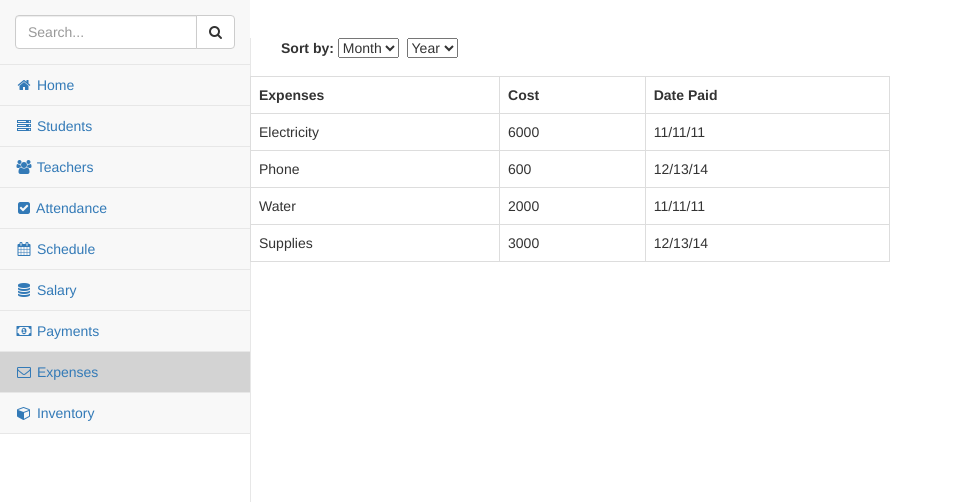
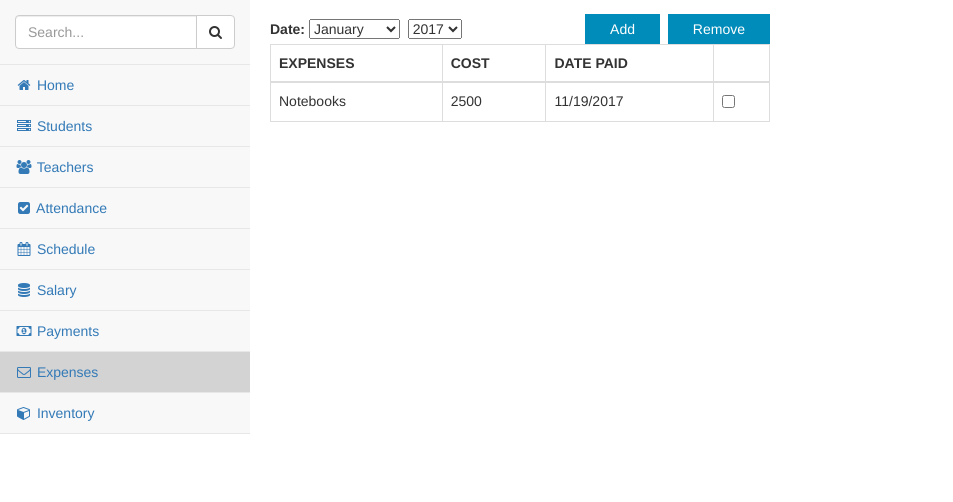
Before and after one commit to nathanjvy/INTROSE-Kumon, a Django app: page /kumon/expenses/ in a window 1280 px wide. Shown: the part 51-553 px from the top of the page, without its empty margins (0-953 px from the left). Run offline with Django 3.2, Linux system fonts and the light colour scheme; some libraries are stand-ins or nearby versions.

Commit message:
Update expenses.html

```diff
--- a/KumonSite/kumon/templates/kumon/expenses.html
+++ b/KumonSite/kumon/templates/kumon/expenses.html
@@ -2,10 +2,35 @@
 {% load staticfiles %}
 <html lang="en">
         <style>
-                #expenses-table th:hover, tr:hover{
-                    background-color: powderblue;
-                    color:white;
-                    border:none;
+                #Addbtn{
+                        background-color:#008CBA;
+                        border: none;
+                        color: white;
+                        padding: 5px 25px;
+                        transition-duration: 0.2s;
+                        position: absolute;
+                        right:110px;
+                        top:-5px;
+                }
+                #Addbtn:hover{
+                        background-color:white;
+                        color:black;
+                        border:2px solid #008CBA;
+                }
+                #Rembtn{
+                        background-color:#008CBA;
+                        border: none;
+                        color: white;
+                        padding: 5px 25px;
+                        transition-duration: 0.2s;
+                        position: absolute;
+                        right:0px;
+                        top:-5px;
+                }
+                #Rembtn:hover{
+                        background-color:white;
+                        color:black;
+                        border:2px solid #008CBA;
                 }
             </style>
 <head>
@@ -138,51 +163,73 @@
             <!-- /.navbar-static-side -->
         </nav>
 
-        <div id = "page-wrapper" style = "margin-top: 3%" >
-                <label class="Dropd">Sort by: </label>
+        <div style="position:absolute; left:270px; top:70px;">
+            <label class="Dropd">Date: </label>
             <select>
-                        <option>Month</option>
+                <option>January</option>
+                <option>February</option>
+                <option>March</option>
+                <option>April</option>
+                <option>May</option>
+                <option>June</option>
+                <option>July</option>
+                <option>August</option>
+                <option>September</option>
+                <option>October</option>
+                <option>November</option>
+                <option>December</option>
             </select>
-
             <label class="Dropd"></label>
             <select>
-                     <option>Year</option>
+                <option>2017</option>
+                <option>2018</option>
+                <option>2019</option>
+                <option>2020</option>
+                <option>2021</option>
+                <option>2022</option>
+                <option>2023</option>
+                <option>2024</option>
+                <option>2025</option>
+                <option>2026</option>
+                <option>2027</option>
+                <option>2028</option>
+                <option>2029</option>
+                <option>2030</option>
+                <option>2031</option>
+                <option>2032</option>
+                <option>2033</option>
+                <option>2034</option>
+                <option>2035</option>
+                <option>2036</option>
+                <option>2037</option>
+                <option>2038</option>
+                <option>2039</option>
+                <option>2040</option>
             </select>
-
-                <table class = "table table-bordered" id = "expenses-table" style = "width:50%; position:absolute; left:250px; margin-top: 1%;">
-                    <tbody>
-
+            <button id = "Addbtn"> Add </button>
+            <button id = "Rembtn"> Remove </button>
+            <div class="table-responsive">
+                <table class="table table-bordered" style="width:500px;">
+                    <thead>
                         <tr>
-                    <th>Expenses</th>
-                    <th>Cost</th>
-                    <th>Date Paid</th>
+                            <th>EXPENSES</th>
+                            <th>COST</th>
+                            <th>DATE PAID</th>
+                            <th> </th>
                         </tr>
+                    </thead>
+                    <tbody class="items_table">
                         <tr>
-                    <td>Electricity</td>
-                    <td>6000</td>
-                    <td>11/11/11</td>
-
-                  </tr>
-                  <tr>
-                    <td>Phone</td>
-                    <td>600</td>
-                    <td>12/13/14</td>
-                  </tr>
-                  <tr>
-                    <td>Water</td>
-                    <td>2000</td>
-                    <td>11/11/11</td>
-
-                  </tr>
-                  <tr>
-                    <td>Supplies</td>
-                    <td>3000</td>
-                    <td>12/13/14</td>
+                            <td>Notebooks</td>
+                            <td>2500</td>
+                            <td>11/19/2017</td>
+                            <td><input type = "checkbox" name = "item1_check"/></td>
                         </tr>
                     </tbody>
                 </table>
             </div>
         </div>
+    </div>
 </body>
 
 </html>
```
Lines whose indentation alone changed are shown as unchanged.
